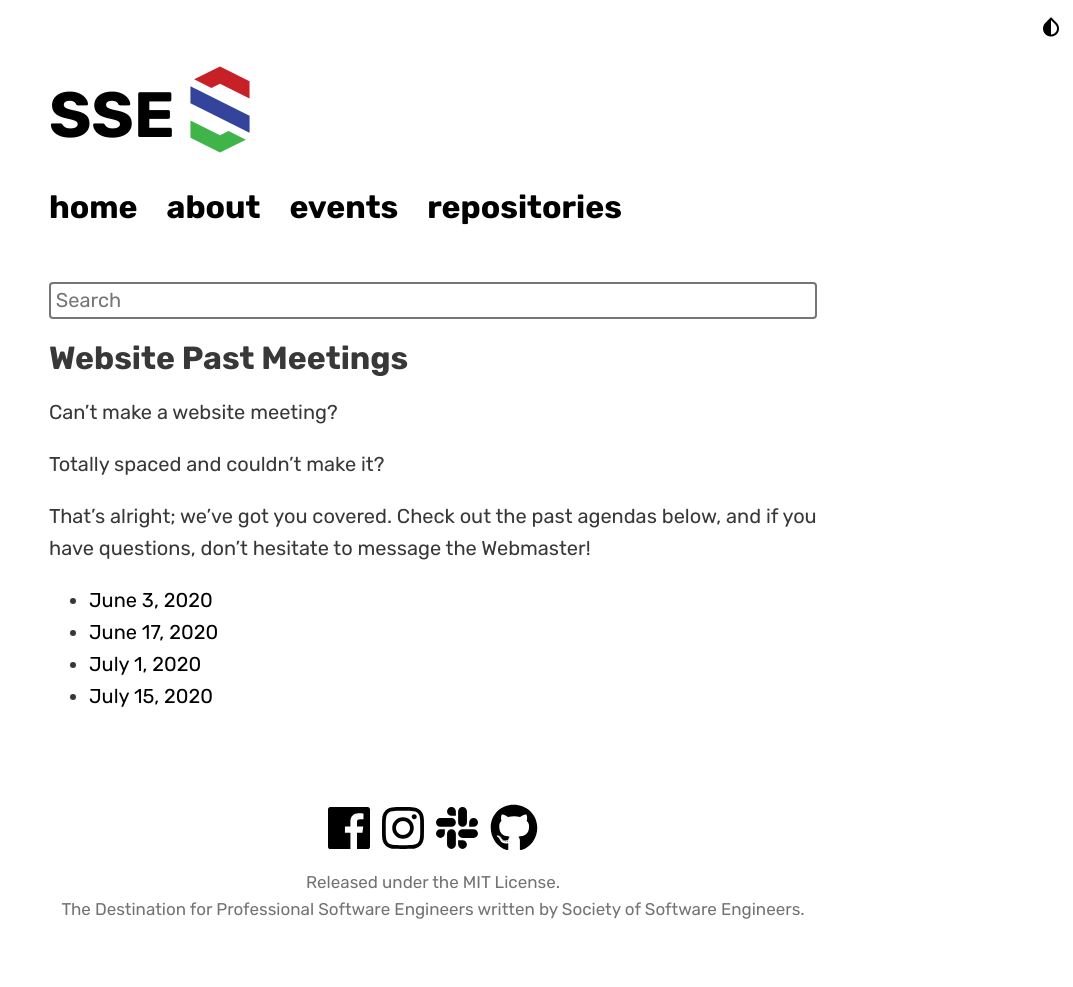
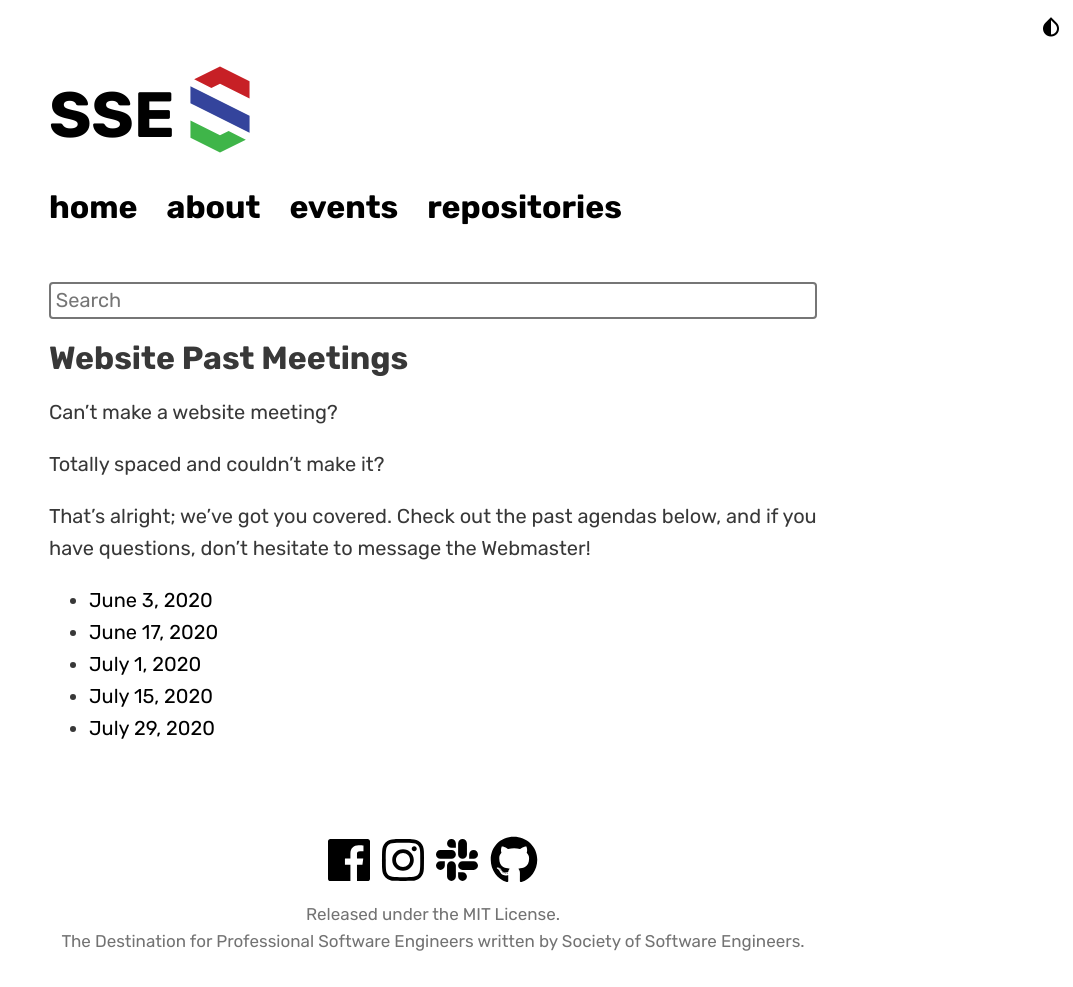
Before and after one commit to msoe-sse/msoe-sse.github.io, a Jekyll site: the page built from _events/pastMeetings.md, in a window 1280 px wide. Shown: the whole page, without its empty margins (207-1280 px from the left). Built offline with Jekyll 4.4.1, drawn with Linux system fonts in a browser that asks for light colours; nearby versions of some CDN libraries; some web fonts are replaced; before the commit the page ends 955 px from its top, so only the background shows below that.

Commit message:
Update pastMeetings.yml

```diff
--- a/_data/pastMeetings.yml
+++ b/_data/pastMeetings.yml
@@ -9,3 +9,6 @@
 
 - date: July 15, 2020
   link: https://docs.google.com/document/d/1qnNbXxtue8kGbNCVuhH44PhJe6VI-mfAdGUWDH3Ydpw/edit?usp=sharing
+
+- date: July 29, 2020
+  link: https://docs.google.com/document/d/1jTf-7RuXO1ZDRn2Ewnx2C5cBqVs1qhfVnOnRDI3C1N8/edit?usp=sharing
```
